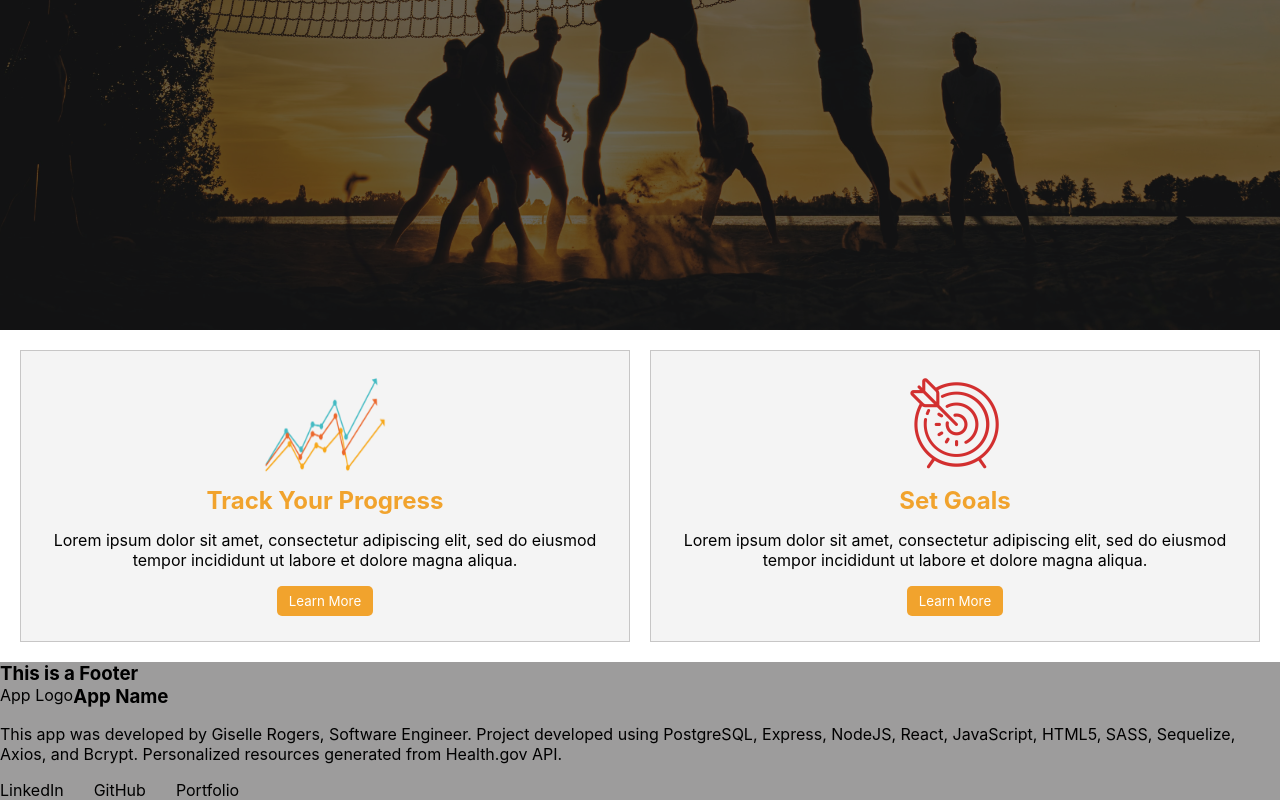
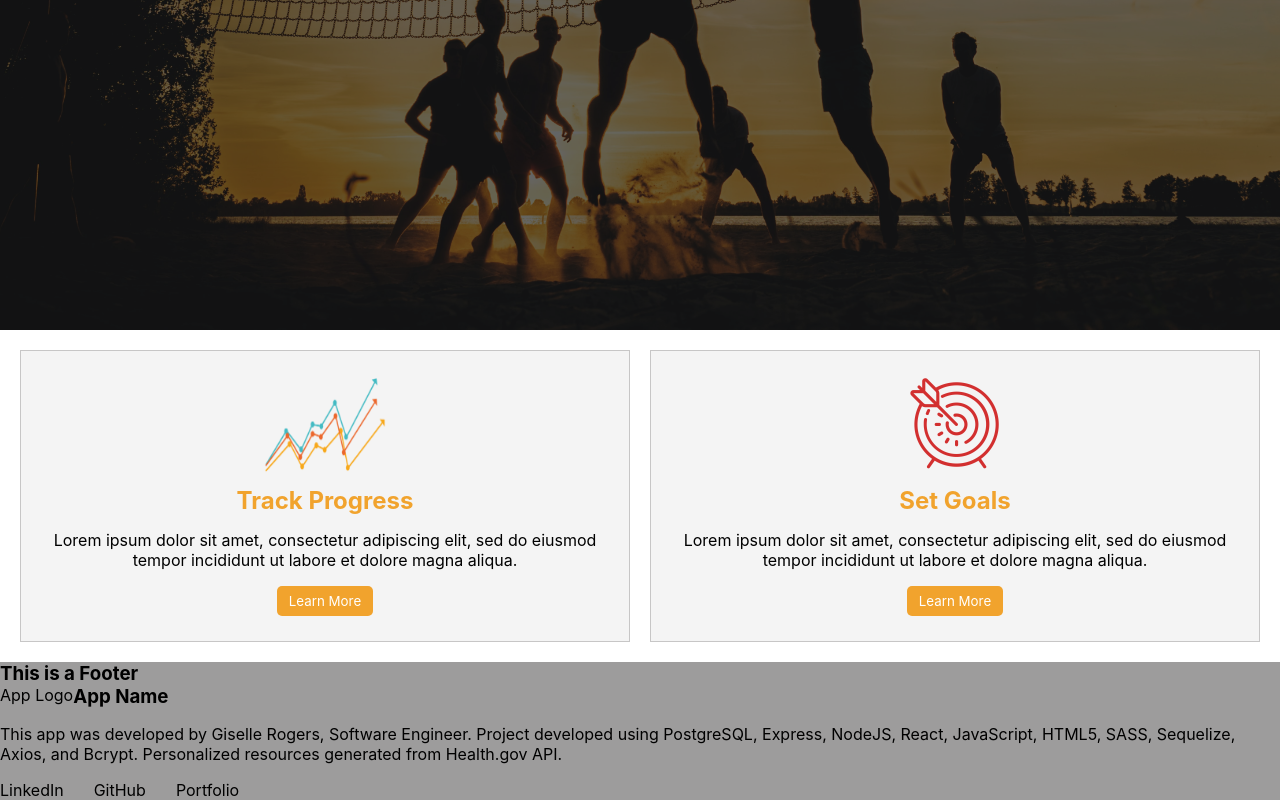
Before and after one commit to gbrogers/yourexerciseyourway, a Next.js app: page / in a window 1280 px wide. Shown: the part 549-1349 px from the top of the page. Built offline with nearby package versions, Linux system fonts and the light colour scheme.

Commit message:
minor layout change

```diff
--- a/components/SignUp/SignUp.module.scss
+++ b/components/SignUp/SignUp.module.scss
@@ -21,7 +21,6 @@
   background-color: rgba(0, 0, 0, 0.733);
   border-radius: 5px 20px;
   padding: 50px;
-  //   max-width: 500px;
 }
 
 .contentContainer {
--- a/components/TrackProgress/TrackProgress.js
+++ b/components/TrackProgress/TrackProgress.js
@@ -17,7 +17,7 @@ export default function TrackProgress() {
         blurDataURL="data:..." //automatically provided
         placeholder="blur" // Optional blur-up while loading
       />
-      <h2 className={styles.cardTitle}>Track Your Progress</h2>
+      <h2 className={styles.cardTitle}>Track Progress</h2>
       <p className={styles.cardDescription}>
         Lorem ipsum dolor sit amet, consectetur adipiscing elit, sed do eiusmod
         tempor incididunt ut labore et dolore magna aliqua.
```
Also changed, not shown: 1 other file (tests, documents, lock files or other folders).
